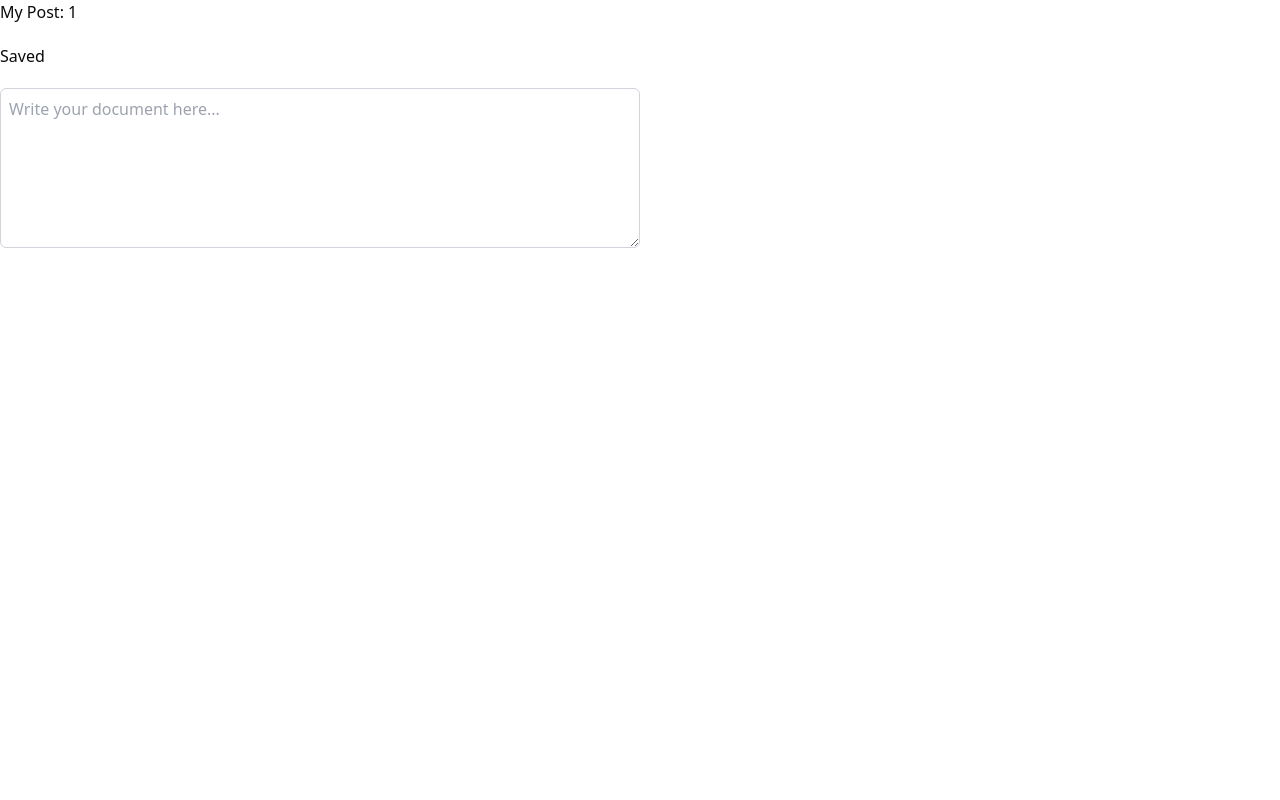
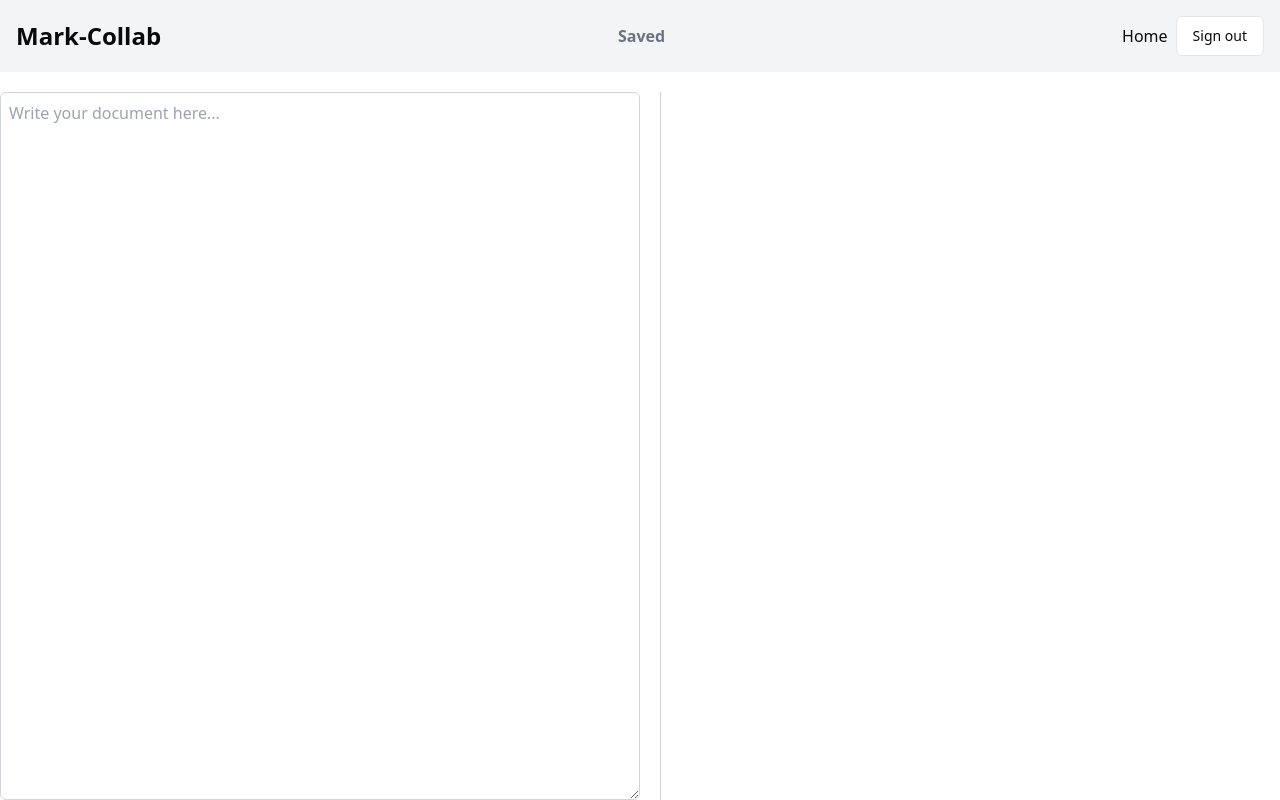
Before and after one commit to salvarecuero/mark-collab, a Next.js app: page /document/1 in a window 1280 px wide. Built offline with nearby package versions, Linux system fonts and the light colour scheme; no server answers; the database is empty.

Commit message:
Render Markdown content in document page

```diff
--- /dev/null
+++ b/app/document/[id]/markdown.css
@@ -0,0 +1,71 @@
+.markdown-viewer {
+  @apply prose prose-lg max-w-none;
+}
+
+.markdown-viewer h1 {
+  @apply text-4xl font-bold mt-6 mb-4 text-gray-900;
+}
+
+.markdown-viewer h2 {
+  @apply text-3xl font-semibold mt-5 mb-3 text-gray-800;
+}
+
+.markdown-viewer h3 {
+  @apply text-2xl font-medium mt-4 mb-2 text-gray-700;
+}
+
+.markdown-viewer p {
+  @apply text-base leading-relaxed text-gray-600 mt-2 mb-4;
+}
+
+.markdown-viewer a {
+  @apply text-blue-500 underline hover:text-blue-700;
+}
+
+.markdown-viewer ul {
+  @apply list-disc list-inside mt-2 mb-4 pl-5 text-gray-600;
+}
+
+.markdown-viewer ol {
+  @apply list-decimal list-inside mt-2 mb-4 pl-5 text-gray-600;
+}
+
+.markdown-viewer li {
+  @apply mb-1;
+}
+
+.markdown-viewer table {
+  @apply table-auto border-collapse border border-gray-300 w-full text-left mt-4 mb-4;
+}
+
+.markdown-viewer th {
+  @apply border border-gray-300 bg-gray-100 px-4 py-2 font-semibold text-gray-700;
+}
+
+.markdown-viewer td {
+  @apply border border-gray-300 px-4 py-2 text-gray-600;
+}
+
+.markdown-viewer thead {
+  @apply bg-gray-200;
+}
+
+.markdown-viewer tbody tr:nth-child(even) {
+  @apply bg-gray-50;
+}
+
+.markdown-viewer blockquote {
+  @apply border-l-4 border-gray-400 bg-gray-100 px-4 py-2 italic text-gray-700 my-4;
+}
+
+.markdown-viewer code {
+  @apply bg-gray-200 text-red-600 px-1 rounded font-mono text-sm;
+}
+
+.markdown-viewer pre {
+  @apply bg-gray-900 text-white p-4 rounded overflow-x-auto mt-4 mb-4;
+}
+
+.markdown-viewer hr {
+  @apply border-gray-300 my-6;
+}
--- a/app/document/[id]/page.tsx
+++ b/app/document/[id]/page.tsx
@@ -2,6 +2,11 @@
 
 import { useCollaborativeDocument } from "@/hooks/useCollaborativeDocument";
 import { useParams } from "next/navigation";
+import Markdown from "react-markdown";
+import "./markdown.css";
+import remarkGfm from "remark-gfm";
+import Header from "@/components/Header";
+import EditorHeaderSection from "@/components/EditorHeaderSection";
 
 export default function Page() {
   const params = useParams();
@@ -11,22 +16,27 @@ export default function Page() {
     useCollaborativeDocument(id);
 
   return (
-    <div className="flex flex-col gap-y-5">
-      <span>My Post: {id}</span>
-      <span>
-        {hasChangesSinceLastSave
-          ? "Unsaved changes"
-          : isSaving
-            ? "Saving..."
-            : "Saved"}
-      </span>
-      <div className="flex flex-col">
+    <div className="flex flex-col gap-y-5 h-screen">
+      <Header>
+        <EditorHeaderSection
+          hasChangesSinceLastSave={hasChangesSinceLastSave}
+          isSaving={isSaving}
+        />
+      </Header>
+
+      <div className="flex h-full gap-x-5">
         <textarea
-          className="w-1/2 h-40 border border-gray-300 rounded-md p-2"
+          className="w-1/2 h-full border border-gray-300 rounded-md p-2 outline-none"
           value={localContent}
           onChange={(e) => handleLocalChange(e.target.value)}
           placeholder="Write your document here..."
         />
+
+        <div className="flex flex-1 h-full border-l border-gray-300 p-2">
+          <Markdown className="markdown-viewer" remarkPlugins={[remarkGfm]}>
+            {localContent}
+          </Markdown>
+        </div>
       </div>
     </div>
   );
--- /dev/null
+++ b/components/EditorHeaderSection.tsx
@@ -0,0 +1,23 @@
+const EditorHeaderSection = ({
+  hasChangesSinceLastSave,
+  isSaving,
+}: {
+  hasChangesSinceLastSave: boolean;
+  isSaving: boolean;
+}) => {
+  return (
+    <div className="flex gap-x-5 items-center p-2 bg-gray-100">
+      <span
+        className={`text-gray-500 font-bold ${hasChangesSinceLastSave || isSaving ? "italic" : ""}`}
+      >
+        {hasChangesSinceLastSave
+          ? "Unsaved changes"
+          : isSaving
+            ? "Saving..."
+            : "Saved"}
+      </span>
+    </div>
+  );
+};
+
+export default EditorHeaderSection;
--- a/components/Header.tsx
+++ b/components/Header.tsx
@@ -1,12 +1,15 @@
 import Link from "next/link";
 import SignOutButton from "./SignOutButton";
+import Logo from "./Logo";
 
-const Header = () => {
+const Header = ({ children }: { children?: React.ReactNode }) => {
   return (
     <header className="flex justify-between items-center p-4 bg-gray-100">
-      <div>
-        <h1 className="text-2xl font-bold">Mark-Collab</h1>
-      </div>
+      <Link href="/dashboard">
+        <Logo />
+      </Link>
+
+      <div className="flex items-center">{children}</div>
 
       <div className="flex items-center gap-2">
         <Link href="/">Home</Link>
--- /dev/null
+++ b/components/Logo.tsx
@@ -0,0 +1,5 @@
+const Logo = () => {
+  return <div className="text-2xl font-bold">Mark-Collab</div>;
+};
+
+export default Logo;
--- a/package.json
+++ b/package.json
@@ -21,9 +21,12 @@
     "next-themes": "^0.4.3",
     "prettier": "^3.3.3",
     "react": "18.3.1",
-    "react-dom": "18.3.1"
+    "react-dom": "18.3.1",
+    "react-markdown": "^9.0.1",
+    "remark-gfm": "^4.0.0"
   },
   "devDependencies": {
+    "@tailwindcss/typography": "^0.5.15",
     "@types/node": "22.9.0",
     "@types/react": "^18.3.12",
     "@types/react-dom": "18.3.1",
--- a/tailwind.config.ts
+++ b/tailwind.config.ts
@@ -74,7 +74,7 @@ const config = {
       },
     },
   },
-  plugins: [require("tailwindcss-animate")],
+  plugins: [require("@tailwindcss/typography"), require("tailwindcss-animate")],
 } satisfies Config;
 
 export default config;
```
Also changed, not shown: 1 other file (tests, documents, lock files or other folders).
